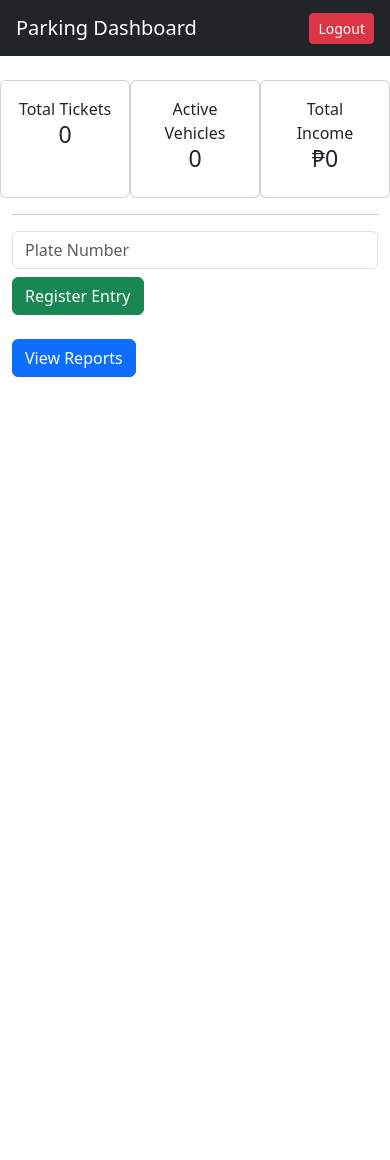
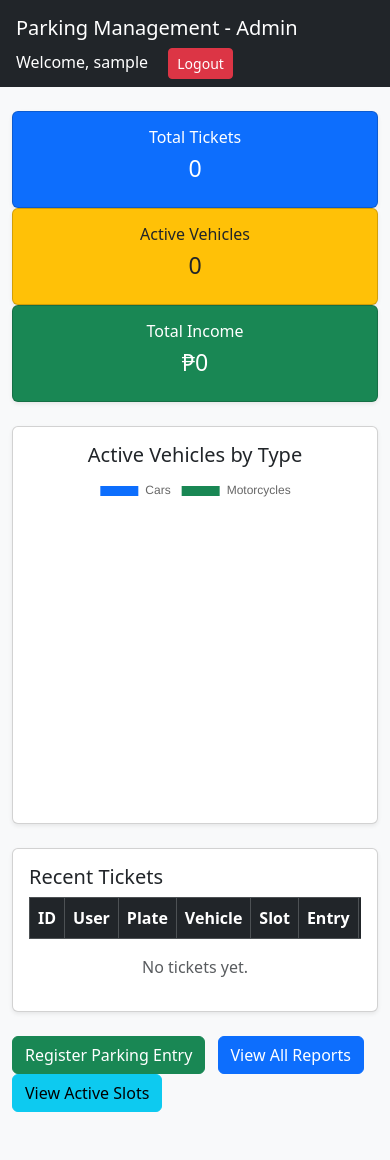
Before and after one commit to erenneygger/IM207-base, a Flask app: page /dashboard in a window 390 px wide. Before the commit the page ends 377 px from the top, so only its background shows below. Run offline with Flask 3, Linux system fonts and the light colour scheme; the visitor is signed in with stand-in values (Sample User, id 1); data that the repository does not hold is empty.

Commit message:
Dayum Mamen

```diff
--- a/app.py
+++ b/app.py
@@ -1,86 +1,263 @@
-
-from flask import Flask, render_template, request, redirect, session
-import mysql.connector
+from flask import Flask, render_template, request, redirect, session, flash
 from datetime import datetime
-from config import DB_CONFIG
+import qrcode
+import io
+import base64
 
 app = Flask(__name__)
 app.secret_key = "parking_secret"
 
-def db_conn():
-    return mysql.connector.connect(**DB_CONFIG)
+# ------------------- IN-MEMORY DATABASE -------------------
+users = []  # {'fullname','username','password','email','category'}
+tickets = []  # {'id','username','plate_number','vehicle_type','slot','entry_time','exit_time','fee','discount_type'}
+payments = []
 
+# Parking slots
+car_slots = [False]*10
+motorcycle_slots = [False]*10
+
+# Discounts
+DISCOUNTS = {"student": 0.2, "senior": 0.3, "pwd": 0.5, "none": 0}
+
+
+# =================== LOGIN ===================
 @app.route("/", methods=["GET", "POST"])
 def login():
     if request.method == "POST":
-        if request.form["username"] == "admin" and request.form["password"] == "admin123":
-            session["admin"] = True
-            return redirect("/dashboard")
+        uname = request.form["username"]
+        pwd = request.form["password"]
+        user = next((u for u in users if u["username"] == uname and u["password"] == pwd), None)
+
+        if user:
+            session["username"] = uname
+            session["category"] = user["category"]
+
+            if user["category"] == "Admin":
+                return redirect("/dashboard")
+            else:
+                return redirect("/ticketing_staff")
+
+        flash("Invalid username or password!", "danger")
+
     return render_template("login.html")
 
+
+# =================== REGISTER ===================
+@app.route("/register", methods=["GET", "POST"])
+def register():
+    if request.method == "POST":
+        fullname = request.form["fullname"]
+        uname = request.form["username"]
+        pwd = request.form["password"]
+        confirm = request.form["confirm"]
+        email = request.form["email"]
+        category = request.form["category"]
+
+        if pwd != confirm:
+            flash("Passwords do not match!", "danger")
+            return redirect("/register")
+
+        if any(u["username"] == uname for u in users):
+            flash("Username already exists!", "danger")
+            return redirect("/register")
+
+        if category not in ["Admin", "Staff"]:
+            flash("Invalid category!", "danger")
+            return redirect("/register")
+
+        users.append({
+            "fullname": fullname,
+            "username": uname,
+            "password": pwd,
+            "email": email,
+            "category": category
+        })
+
+        flash("Account created successfully! Please login.", "success")
+        return redirect("/")
+
+    return render_template("register.html")
+
+
+# =================== ADMIN DASHBOARD ===================
 @app.route("/dashboard")
 def dashboard():
-    if "admin" not in session:
+    if "username" not in session or session.get("category") != "Admin":
+        flash("Access denied!", "danger")
         return redirect("/")
-    db = db_conn()
-    cur = db.cursor(dictionary=True)
 
-    cur.execute("SELECT COUNT(*) AS total FROM tickets")
-    total = cur.fetchone()["total"]
+    total_tickets = len(tickets)
+    active = sum(1 for t in tickets if not t.get("exit_time"))
+    income = sum(p["amount"] for p in payments)
+    recent = sorted(tickets, key=lambda x: x["entry_time"], reverse=True)[:5]
 
-    cur.execute("SELECT COUNT(*) AS active FROM tickets WHERE exit_time IS NULL")
-    active = cur.fetchone()["active"]
+    car_count = sum(1 for t in tickets if t["vehicle_type"] == "car" and not t.get("exit_time"))
+    moto_count = sum(1 for t in tickets if t["vehicle_type"] == "motorcycle" and not t.get("exit_time"))
 
-    cur.execute("SELECT SUM(amount) AS income FROM payments")
-    income = cur.fetchone()["income"] or 0
+    return render_template("dashboard.html",
+                           total=total_tickets,
+                           active=active,
+                           income=income,
+                           recent=recent,
+                           car_count=car_count,
+                           moto_count=moto_count)
 
-    return render_template("dashboard.html", total=total, active=active, income=income)
 
-@app.route("/entry", methods=["POST"])
-def entry():
-    plate = request.form["plate"]
-    db = db_conn()
-    cur = db.cursor()
-    cur.execute("INSERT INTO tickets (plate_number, entry_time) VALUES (%s,%s)",
-                (plate, datetime.now()))
-    db.commit()
-    return redirect("/dashboard")
+# =================== ALL REPORTS ===================
+@app.route("/reports")
+def reports():
+    if "username" not in session or session.get("category") != "Admin":
+        flash("Access denied!", "danger")
+        return redirect("/")
 
-@app.route("/exit/<int:id>")
-def exit_vehicle(id):
-    db = db_conn()
-    cur = db.cursor(dictionary=True)
+    total_income = sum(p["amount"] for p in payments)
+    completed = [t for t in tickets if t.get("exit_time")]
 
-    cur.execute("SELECT * FROM tickets WHERE id=%s", (id,))
-    t = cur.fetchone()
+    return render_template("reports.html",
+                           tickets=tickets,
+                           total_income=total_income,
+                           completed=completed)
+
+
+# =================== STAFF TICKETING ===================
+@app.route("/ticketing_staff", methods=["GET", "POST"])
+def ticketing_staff():
+    if "username" not in session or session.get("category") != "Staff":
+        flash("Access denied!", "danger")
+        return redirect("/")
+
+    if request.method == "POST":
+        vehicle_type = request.form["vehicle_type"]
+        plate = request.form["plate"]
+        discount_type = request.form.get("discount_type", "none")
+
+        # Assign slot
+        if vehicle_type == "car":
+            try:
+                slot = car_slots.index(False)
+                car_slots[slot] = True
+            except ValueError:
+                flash("No available car slots!", "danger")
+                return redirect("/ticketing_staff")
+        else:
+            try:
+                slot = motorcycle_slots.index(False)
+                motorcycle_slots[slot] = True
+            except ValueError:
+                flash("No available motorcycle slots!", "danger")
+                return redirect("/ticketing_staff")
+
+        ticket_id = len(tickets) + 1
+
+        ticket = {
+            "id": ticket_id,
+            "username": session["username"],
+            "plate_number": plate,
+            "vehicle_type": vehicle_type,
+            "slot": slot + 1,
+            "entry_time": datetime.now(),
+            "exit_time": None,
+            "fee": 0,
+            "discount_type": discount_type
+        }
+
+        tickets.append(ticket)
+
+        flash(f"Ticket created! Slot {slot+1} reserved.", "success")
+        return redirect(f"/ticket/{ticket_id}")
+
+    available_car = car_slots.count(False)
+    available_moto = motorcycle_slots.count(False)
+
+    return render_template("ticketing_staff.html",
+                           available_car=available_car,
+                           available_moto=available_moto)
+
+
+# =================== TICKET VIEW ===================
+@app.route("/ticket/<int:ticket_id>")
+def ticket(ticket_id):
+    ticket = next((t for t in tickets if t["id"] == ticket_id), None)
+
+    if not ticket:
+        flash("Ticket not found!", "danger")
+        return redirect("/dashboard" if session.get("category") == "Admin" else "/ticketing_staff")
+
+    return render_template("ticketing.html", ticket=ticket)
+
+
+# =================== EXIT VEHICLE ===================
+@app.route("/exit/<int:ticket_id>")
+def exit_vehicle(ticket_id):
+    ticket = next((t for t in tickets if t["id"] == ticket_id), None)
+
+    if not ticket or ticket.get("exit_time"):
+        flash("Invalid exit", "danger")
+        return redirect("/dashboard" if session.get("category") == "Admin" else "/ticketing_staff")
 
     exit_time = datetime.now()
-    hours = max(1, int((exit_time - t["entry_time"]).total_seconds() // 3600))
-    fee = hours * 50
+    hours = max(1, int((exit_time - ticket["entry_time"]).total_seconds() // 3600))
 
-    cur.execute("UPDATE tickets SET exit_time=%s WHERE id=%s", (exit_time, id))
-    cur.execute("INSERT INTO payments (ticket_id, amount) VALUES (%s,%s)", (id, fee))
-    db.commit()
+    base_fee = hours * 50
+    discount = DISCOUNTS.get(ticket.get("discount_type", "none"), 0)
+    fee = int(base_fee * (1 - discount))
 
-    return redirect("/reports")
+    ticket["exit_time"] = exit_time
+    ticket["fee"] = fee
 
-@app.route("/reports")
-def reports():
-    if "admin" not in session:
+    payments.append({"ticket_id": ticket_id, "amount": fee})
+
+    if ticket["vehicle_type"] == "car":
+        car_slots[ticket["slot"] - 1] = False
+    else:
+        motorcycle_slots[ticket["slot"] - 1] = False
+
+    flash(f"Vehicle exited. Fee: ₱{fee}", "success")
+    return redirect(f"/ticket/{ticket_id}")
+
+
+# =================== GCASH PAYMENT ===================
+@app.route("/gcash/<int:ticket_id>", methods=["GET", "POST"])
+def gcash(ticket_id):
+    ticket = next((t for t in tickets if t["id"] == ticket_id), None)
+
+    if not ticket:
+        flash("Ticket not found!", "danger")
+        return redirect("/dashboard" if session.get("category") == "Admin" else "/ticketing_staff")
+
+    if request.method == "POST":
+        amount = int(request.form["amount"])
+        gcash_number = request.form["gcash_number"]
+
+        if amount >= ticket["fee"]:
+            flash("Payment successful!", "success")
+        else:
+            flash("Insufficient payment!", "danger")
+
+        return redirect(f"/ticket/{ticket_id}")
+
+    return render_template("gcash_payment.html", ticket=ticket)
+
+
+# =================== ACTIVE SLOTS ===================
+@app.route("/active_slots")
+def active_slots():
+    if "username" not in session:
+        flash("Access denied!", "danger")
         return redirect("/")
 
-    db = db_conn()
-    cur = db.cursor(dictionary=True)
+    return render_template("active_slots.html",
+                           car_slots=car_slots,
+                           moto_slots=motorcycle_slots)
 
-    cur.execute("SELECT * FROM tickets ORDER BY entry_time DESC")
-    tickets = cur.fetchall()
 
-    return render_template("reports.html", tickets=tickets)
-
+# =================== LOGOUT ===================
 @app.route("/logout")
 def logout():
     session.clear()
     return redirect("/")
 
+
+# =================== RUN APP ===================
 if __name__ == "__main__":
     app.run(debug=True)
--- a/templates/dashboard.html
+++ b/templates/dashboard.html
@@ -1,30 +1,161 @@
-
 <!DOCTYPE html>
 <html>
 <head>
-<title>Dashboard</title>
-<link href="https://cdn.jsdelivr.net/npm/bootstrap@5.3.2/dist/css/bootstrap.min.css" rel="stylesheet">
+    <title>Admin Dashboard</title>
+    <link href="https://cdn.jsdelivr.net/npm/bootstrap@5.3.2/dist/css/bootstrap.min.css" rel="stylesheet">
+    <script src="https://cdn.jsdelivr.net/npm/chart.js"></script>
 </head>
-<body>
+<body class="bg-light">
+
+<!-- NAVBAR -->
 <nav class="navbar navbar-dark bg-dark px-3">
-<span class="navbar-brand">Parking Dashboard</span>
-<a href="/logout" class="btn btn-danger btn-sm">Logout</a>
+    <span class="navbar-brand">Parking Management - Admin</span>
+    <div>
+        <span class="text-white me-3">
+            Welcome, {{ session["username"] }}
+        </span>
+        <a href="/logout" class="btn btn-danger btn-sm">Logout</a>
+    </div>
 </nav>
 
 <div class="container mt-4">
-<div class="row text-center">
-<div class="col card p-3">Total Tickets<h3>{{total}}</h3></div>
-<div class="col card p-3">Active Vehicles<h3>{{active}}</h3></div>
-<div class="col card p-3">Total Income<h3>₱{{income}}</h3></div>
+
+    <!-- FLASH MESSAGES -->
+    {% with messages = get_flashed_messages(with_categories=true) %}
+      {% if messages %}
+        {% for category, msg in messages %}
+          <div class="alert alert-{{category}} alert-dismissible fade show" role="alert">
+              {{msg}}
+              <button type="button" class="btn-close" data-bs-dismiss="alert"></button>
+          </div>
+        {% endfor %}
+      {% endif %}
+    {% endwith %}
+
+    <!-- SUMMARY CARDS -->
+    <div class="row text-center mb-4">
+        <div class="col-md-3">
+            <div class="card p-3 shadow-sm bg-primary text-white">
+                <h6>Total Tickets</h6>
+                <h3>{{total}}</h3>
+            </div>
+        </div>
+
+        <div class="col-md-3">
+            <div class="card p-3 shadow-sm bg-warning text-dark">
+                <h6>Active Vehicles</h6>
+                <h3>{{active}}</h3>
+            </div>
+        </div>
+
+        <div class="col-md-3">
+            <div class="card p-3 shadow-sm bg-success text-white">
+                <h6>Total Income</h6>
+                <h3>₱{{income}}</h3>
+            </div>
+        </div>
+    </div>
+
+    <!-- CHART SECTION -->
+    <div class="row mb-4">
+        <div class="col-md-6">
+            <div class="card p-3 shadow-sm">
+                <h5 class="text-center">Active Vehicles by Type</h5>
+                <canvas id="vehicleChart" height="200"></canvas>
+            </div>
+        </div>
+    </div>
+
+    <!-- RECENT TICKETS -->
+    <div class="row mb-4">
+        <div class="col">
+            <div class="card p-3 shadow-sm">
+                <h5>Recent Tickets</h5>
+                <div class="table-responsive">
+                    <table class="table table-striped table-bordered">
+                        <thead class="table-dark">
+                            <tr>
+                                <th>ID</th>
+                                <th>User</th>
+                                <th>Plate</th>
+                                <th>Vehicle</th>
+                                <th>Slot</th>
+                                <th>Entry</th>
+                                <th>Exit</th>
+                                <th>Fee</th>
+                                <th>Discount</th>
+                            </tr>
+                        </thead>
+                        <tbody>
+                        {% for t in recent %}
+                            <tr>
+                                <td>{{t.id}}</td>
+                                <td>{{t.username}}</td>
+                                <td>{{t.plate_number}}</td>
+                                <td>{{t.vehicle_type}}</td>
+                                <td>{{t.slot}}</td>
+                                <td>{{t.entry_time.strftime("%Y-%m-%d %H:%M:%S")}}</td>
+                                <td>
+                                    {% if t.exit_time %}
+                                        {{t.exit_time.strftime("%Y-%m-%d %H:%M:%S")}}
+                                    {% else %}
+                                        <span class="badge bg-warning text-dark">Active</span>
+                                    {% endif %}
+                                </td>
+                                <td>₱{{t.fee}}</td>
+                                <td>{{t.discount_type}}</td>
+                            </tr>
+                        {% endfor %}
+                        </tbody>
+                    </table>
+
+                    {% if recent|length == 0 %}
+                        <p class="text-center text-muted">No tickets yet.</p>
+                    {% endif %}
+                </div>
+            </div>
+        </div>
+    </div>
+
+    <!-- ACTION BUTTONS -->
+    <div class="row mb-5">
+        <div class="col">
+            <!-- FIXED BUTTON -->
+            <a href="/ticketing_staff" class="btn btn-success me-2">
+                Register Parking Entry
+            </a>
+
+            <a href="/reports" class="btn btn-primary me-2">
+                View All Reports
+            </a>
+
+            <a href="/active_slots" class="btn btn-info">
+                View Active Slots
+            </a>
+        </div>
+    </div>
+
 </div>
 
-<hr>
-<form action="/entry" method="post">
-<input name="plate" class="form-control" placeholder="Plate Number">
-<button class="btn btn-success mt-2">Register Entry</button>
-</form>
+<!-- CHART SCRIPT -->
+<script>
+const ctx = document.getElementById('vehicleChart').getContext('2d');
+new Chart(ctx, {
+    type: 'pie',
+    data: {
+        labels: ['Cars', 'Motorcycles'],
+        datasets: [{
+            data: [{{car_count}}, {{moto_count}}],
+            backgroundColor: ['#0d6efd', '#198754']
+        }]
+    },
+    options: {
+        responsive: true
+    }
+});
+</script>
 
-<a href="/reports" class="btn btn-primary mt-4">View Reports</a>
-</div>
+<script src="https://cdn.jsdelivr.net/npm/bootstrap@5.3.2/dist/js/bootstrap.bundle.min.js"></script>
+
 </body>
 </html>
```
Also changed, not shown: templates/active_slots.html (added, +57 -0 lines), templates/choose_area.html (added, +45 -0 lines), templates/gcash_payment.html (added, +29 -0 lines), templates/login.html (+20 -8 lines), templates/register.html (added, +38 -0 lines), templates/ticketing.html (added, +44 -0 lines), templates/ticketing_staff.html (added, +54 -0 lines).
